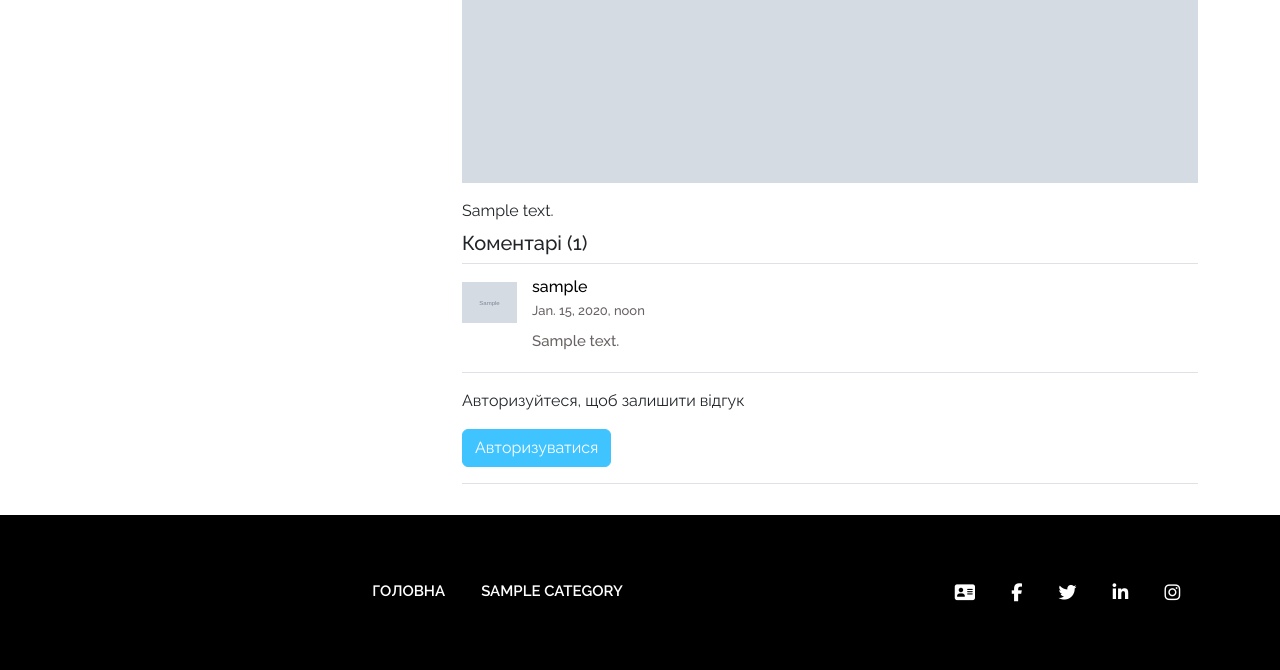
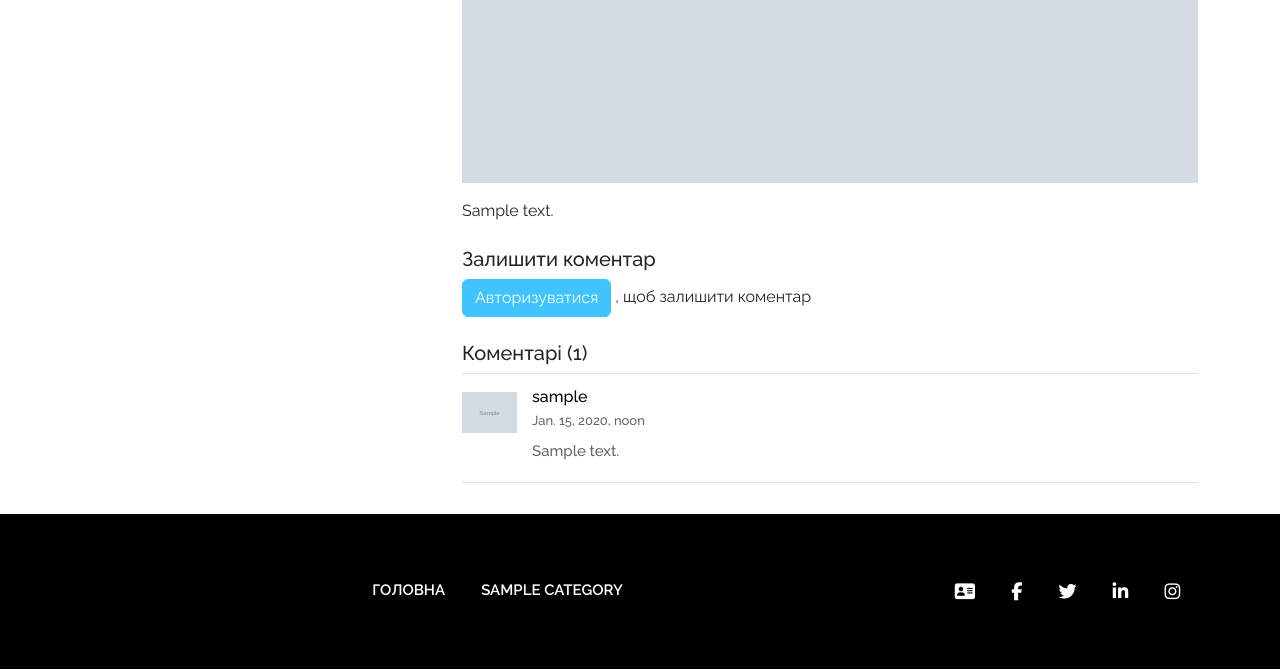
Before and after one commit to yurii-onyshchuk/HuntingBlog, a Django app: a page that uses blog/templates/blog/inc/_comments.html in a window 1280 px wide. Shown: the part 578-1248 px from the top of the page. Run offline with Django 4.2, Linux system fonts and the light colour scheme; tables that the repository leaves empty hold one stand-in row (values such as "Sample post"); grey boxes marked "Sample" are stand-in pictures; some libraries are stand-ins or nearby versions.

Commit message:
Added pagination for comments

```diff
--- a/blog/forms.py
+++ b/blog/forms.py
@@ -3,10 +3,8 @@ from .models import Comment
 
 
 class CommentForm(forms.ModelForm):
-    body = forms.CharField(
-        widget=forms.Textarea(
-            attrs={'id': 'contactcomment', 'class': 'form-control', 'rows': '4', 'placeholder': 'Коментар'}), label='',
-        min_length=5, max_length=500)
+    body = forms.CharField(label='', max_length=500, widget=forms.Textarea(
+        attrs={'id': 'contactcomment', 'class': 'form-control', 'rows': '3', 'placeholder': 'Ваш коментар...'}), )
 
     class Meta:
         model = Comment
--- a/blog/templates/blog/inc/_comments.html
+++ b/blog/templates/blog/inc/_comments.html
@@ -1,7 +1,26 @@
 {% load static %}
-<h5 class="border-bottom mb-0 py-2">Коментарі ({{ post.get_comment_count }})</h5>
+<h5 class="mt-4"><a name="comments">Залишити коментар</a></h5>
+{% if user.is_authenticated %}
+    <form method="POST">
+        <div class="comment">
+            {% csrf_token %}
+            <input type="hidden" name="parent" id="contactparent" value="">
+            {{ form.as_p }}
+            <div class="text-end">
+                <button type="submit" class="btn btn-main" value="Надіслати">Надіслати</button>
+            </div>
+        </div>
+    </form>
+{% else %}
+    <p class="mb-4">
+        <a class="btn btn-main me-0" href="{% url 'login' %}?next={{ request.path }}#comments">Авторизуватися</a>
+        , щоб залишити коментар
+    </p>
+
+{% endif %}
+<h5 class="border-bottom mb-0 pb-2">Коментарі ({{ post.get_comment_count }})</h5>
 <ul class="comment-list">
-    {% for comment in post.post_comments.all %}
+    {% for comment in comments %}
         {% if comment.is_parent %}
             <li>
                 {% include 'blog/inc/_single_comment.html' with comment=comment parent=comment %}
@@ -22,20 +41,4 @@
         <div class="py-3 border-bottom">Немає коментарів</div>
     {% endfor %}
 </ul>
-<div class="pb-3 border-bottom">
-    {% if user.is_authenticated %}
-        <form method="POST">
-            <div class="comment mb-4">
-                {% csrf_token %}
-                <input type="hidden" name="parent" id="contactparent" value="">
-                {{ form.as_p }}
-                <div class="text-end">
-                    <button type="submit" class="btn btn-main" value="Надіслати">Надіслати</button>
-                </div>
-            </div>
-        </form>
-    {% else %}
-        <p>Авторизуйтеся, щоб залишити відгук</p>
-        <a class="btn btn-warning btn-main" href="{% url 'login' %}?next={{ request.path }}">Авторизуватися</a>
-    {% endif %}
-</div>
+{% include 'inc/_pagination.html' with page_obj=comments anchor='#comments' %}
--- a/blog/views.py
+++ b/blog/views.py
@@ -1,6 +1,7 @@
 import random
 
 from django.contrib.auth.decorators import login_required
+from django.core.paginator import Paginator
 from django.db.models import F
 from django.http import JsonResponse
 from django.shortcuts import render, redirect, get_object_or_404
@@ -66,9 +67,16 @@ class SinglePost(FormMixin, DetailView):
     def get_context_data(self, *, object_list=None, **kwargs):
         context = super().get_context_data()
         context['title'] = Post.objects.get(slug=self.kwargs['slug'])
+
+        _list = Comment.objects.filter(post__slug=self.kwargs.get('slug'), parent__isnull=True)
+        paginator = Paginator(_list, 10)
+        page = self.request.GET.get('page')
+        context['comments'] = paginator.get_page(page)
+
         self.object.views = F('views') + 1
         self.object.save()
         self.object.refresh_from_db()
+
         return context
 
     def post(self, request, *args, **kwargs):
@@ -80,7 +88,7 @@ class SinglePost(FormMixin, DetailView):
             form.instance.post = post
             form.instance.user = self.request.user
             form.save()
-        return redirect(post.get_absolute_url())
+        return redirect(post.get_absolute_url() + '#comments')
 
     def get_success_url(self):
         return reverse_lazy('post', kwargs={'slug': self.kwargs['slug']})
--- a/templates/inc/_pagination.html
+++ b/templates/inc/_pagination.html
@@ -2,19 +2,19 @@
 <div class="pagination my-4 justify-content-center">
     <div class="nav-links">
         {% if page_obj.has_previous %}
-            <a class="page-numbers" href="?{{s}}page={{page_obj.previous_page_number}}"><i class="fa fa-angle-left" aria-hidden="true"></i></a>
+            <a class="page-numbers" href="?{{s}}page={{page_obj.previous_page_number}}{{ anchor }}"><i class="fa fa-angle-left" aria-hidden="true"></i></a>
         {% endif %}
 
         {% for p in page_obj.paginator.page_range %}
             {% if page_obj.number == p %}
                 <span class="page-numbers current">{{p}}</span>
             {% elif p > page_obj.number|add:-3 and p < page_obj.number|add:3 %}
-                <a class="page-numbers" href="?{{s}}page={{p}}">{{p}}</a>
+                <a class="page-numbers" href="?{{s}}page={{p}}{{ anchor }}">{{p}}</a>
             {% endif %}
         {% endfor %}
 
         {% if page_obj.has_next %}
-            <a class="page-numbers" href="?{{s}}page={{page_obj.next_page_number}}"><i class="fa fa-angle-right" aria-hidden="true"></i></a>
+            <a class="page-numbers" href="?{{s}}page={{page_obj.next_page_number}}{{ anchor }}"><i class="fa fa-angle-right" aria-hidden="true"></i></a>
         {% endif %}
     </div>
 </div>
```
Also changed, not shown: HuntingBlog/static/css/style.css (+39 -40 lines).
